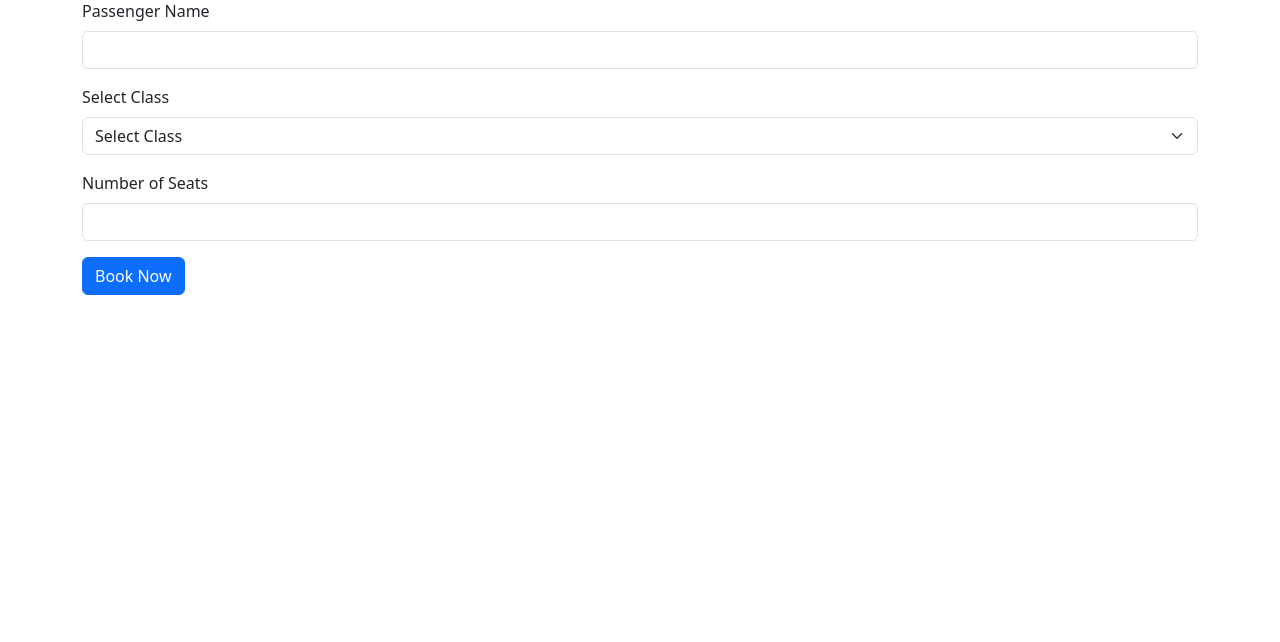
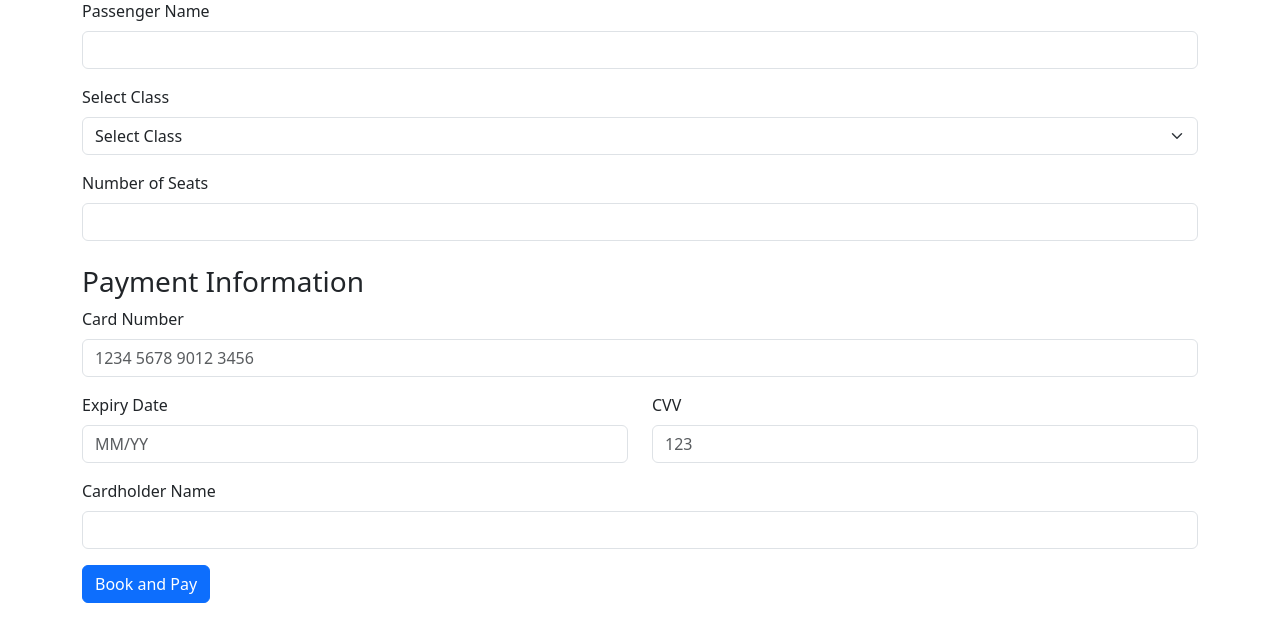
Before and after one commit to Adithyakb2005/airlinetkt, a Django app: page /book_flight/1/ in a window 1280 px wide. Shown: the part 95-737 px from the top of the page. Run offline with Django 5.2, Linux system fonts and the light colour scheme; the first user in the database is signed in; data comes from the database, SQL or seed files in the repository.

Commit message:
almost done

```diff
--- a/airlinetkt/app/urls.py
+++ b/airlinetkt/app/urls.py
@@ -22,6 +22,7 @@ urlpatterns = [
     path('cancel_booking/<int:booking_id>/', views.cancel_booking, name='cancel_booking'),
     path('Profile/', views.profile_view, name='Profile'),
     path('edit_profile/', views.edit_profile, name='edit_profile'),
+    path('view_bookings/', views.view_bookings, name='view_bookings'),
 
     # Example of a dynamic URL for booking confirmation
     path('booking_confirmation/<int:booking_id>/', views.booking_confirmation, name='booking_confirmation'),
--- a/airlinetkt/app/views.py
+++ b/airlinetkt/app/views.py
@@ -1,6 +1,7 @@
 from django.shortcuts import render, redirect, get_object_or_404
 from django.contrib.auth import authenticate, login, logout as auth_logout
 from django.contrib.auth.decorators import login_required
+from django.core.paginator import Paginator
 from django.contrib import messages
 # from django.db import transaction
 from django.http import HttpResponseBadRequest
@@ -47,7 +48,25 @@ def user_login(request):
 def user_logout(request):
     auth_logout(request)
     return redirect(user_login)
+def view_bookings(request):
+    """
+    View function to display the user's bookings.
+    """
+    user = request.user  # Get the currently logged-in user
 
+    # Fetch bookings associated with the user
+    bookings = Booking.objects.filter(user=user).select_related('flight').order_by('-date')
+
+    # Paginate the bookings (e.g., 5 bookings per page)
+    paginator = Paginator(bookings, 5)
+    page_number = request.GET.get('page')
+    page_obj = paginator.get_page(page_number)
+
+    return render(
+        request,
+        'user/view_bookings.html',
+        {'bookings': page_obj, 'total_bookings': bookings.count()}
+    )
 
 # --- Admin Views ---
 @login_required
--- a/airlinetkt/templates/admin/book_flight.html
+++ b/airlinetkt/templates/admin/book_flight.html
@@ -11,6 +11,7 @@
         <h2>Book Flight: {{ flight.flight_number }}</h2>
         <form method="POST">
             {% csrf_token %}
+            <!-- Booking Details -->
             <div class="mb-3">
                 <label for="passenger_name" class="form-label">Passenger Name</label>
                 <input type="text" class="form-control" id="passenger_name" name="passenger_name" required>
@@ -28,14 +29,39 @@
                 <label for="seats" class="form-label">Number of Seats</label>
                 <input type="number" class="form-control" id="seats" name="seats" min="1" required>
             </div>
-            <button type="submit" class="btn btn-primary">Book Now</button>
+
+            <!-- Payment Details -->
+            <h3 class="mt-4">Payment Information</h3>
+            <div class="mb-3">
+                <label for="card_number" class="form-label">Card Number</label>
+                <input type="text" class="form-control" id="card_number" name="card_number" placeholder="1234 5678 9012 3456" required>
+            </div>
+            <div class="row">
+                <div class="col-md-6 mb-3">
+                    <label for="expiry_date" class="form-label">Expiry Date</label>
+                    <input type="text" class="form-control" id="expiry_date" name="expiry_date" placeholder="MM/YY" required>
+                </div>
+                <div class="col-md-6 mb-3">
+                    <label for="cvv" class="form-label">CVV</label>
+                    <input type="text" class="form-control" id="cvv" name="cvv" placeholder="123" required>
+                </div>
+            </div>
+            <div class="mb-3">
+                <label for="cardholder_name" class="form-label">Cardholder Name</label>
+                <input type="text" class="form-control" id="cardholder_name" name="cardholder_name" required>
+            </div>
+
+            <!-- Submit Button -->
+            <button type="submit" class="btn btn-primary">Book and Pay</button>
         </form>
 
+        <!-- Display Messages -->
         {% if messages %}
             {% for message in messages %}
                 <div class="alert alert-{{ message.tags }} mt-3">{{ message }}</div>
             {% endfor %}
         {% endif %}
     </div>
+    <script src="https://cdn.jsdelivr.net/npm/bootstrap@5.3.3/dist/js/bootstrap.bundle.min.js"></script>
 </body>
 </html>
--- a/airlinetkt/templates/user/userhome.html
+++ b/airlinetkt/templates/user/userhome.html
@@ -243,7 +243,7 @@
             </div>
             <ul class="navbar-links">
                 <li><a href="{% url 'userhome' %}">Home</a></li>
-                <li><a href="{% url 'book_flight' flight_id=1 %}">Bookings</a></li>
+                <li><a href="{% url 'view_bookings' %}">Bookings</a></li>
                 <li><a href="{% url 'Profile' %}">Profile</a></li>
                 <li><a href="{% url 'user_logout' %}">Logout</a></li>
             </ul>
@@ -326,7 +326,7 @@
                 <tbody>
                     {% for booking in bookings %}
                     <tr>
-                        <td>{{ booking.flight.flight_number }}</td>
+                        <td>{{ booking.flights.flight_number }}</td>
                         <td>{{ booking.date }}</td>
                         <td>{{ booking.status }}</td>
                         <td>
```
Also changed, not shown: airlinetkt/templates/admin/home.html (+15 -0 lines), airlinetkt/templates/user/view_bookings.html (added, +80 -0 lines), airlinetkt/db.sqlite3.
